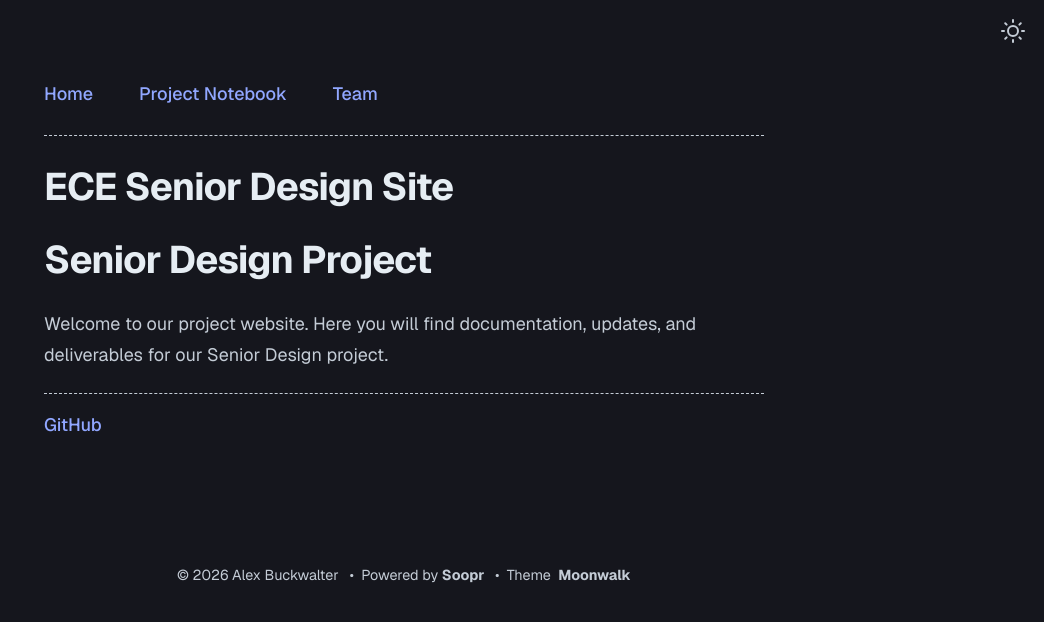
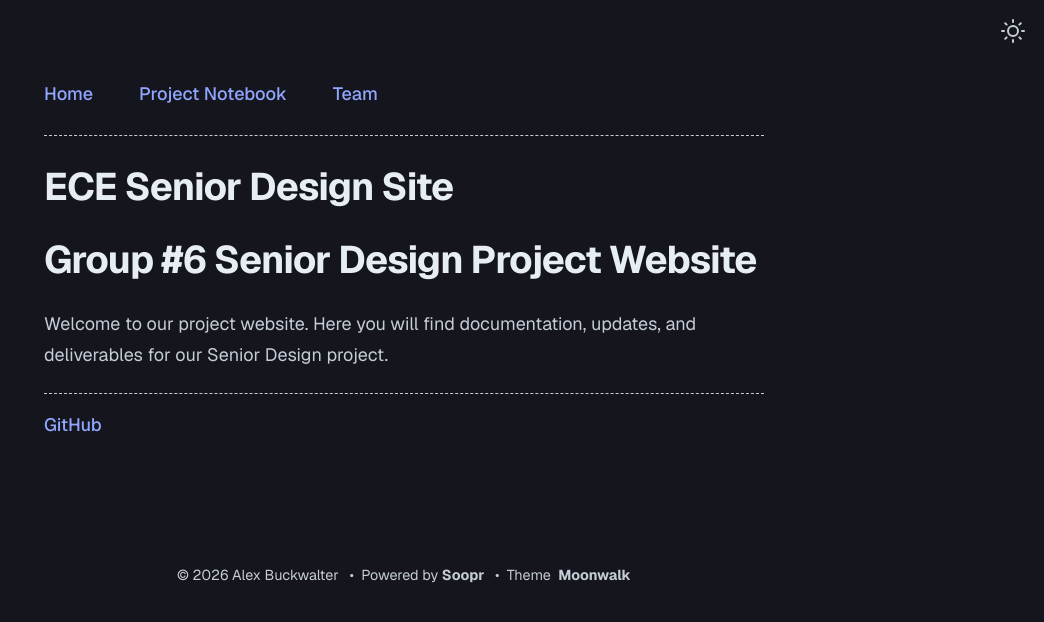
Before and after one commit to a-buck-1/a-buck-1.github.io-Senior-Design, a Jekyll site: the page built from index.md, in a window 1280 px wide. Shown: the top 622 px of the page, without its empty margins (236-1280 px from the left). Built offline with Jekyll 4.4.1, drawn with Linux system fonts in a browser that asks for light colours.

Commit message:
Update index.md

```diff
--- a/index.md
+++ b/index.md
@@ -1,8 +1,8 @@
 ---
 layout: home
-title: Senior Design Project
+title: Group 6 Senior Design
 ---
 
-# Senior Design Project
+# Group #6 Senior Design Project Website
 
 Welcome to our project website. Here you will find documentation, updates, and deliverables for our Senior Design project.
```
